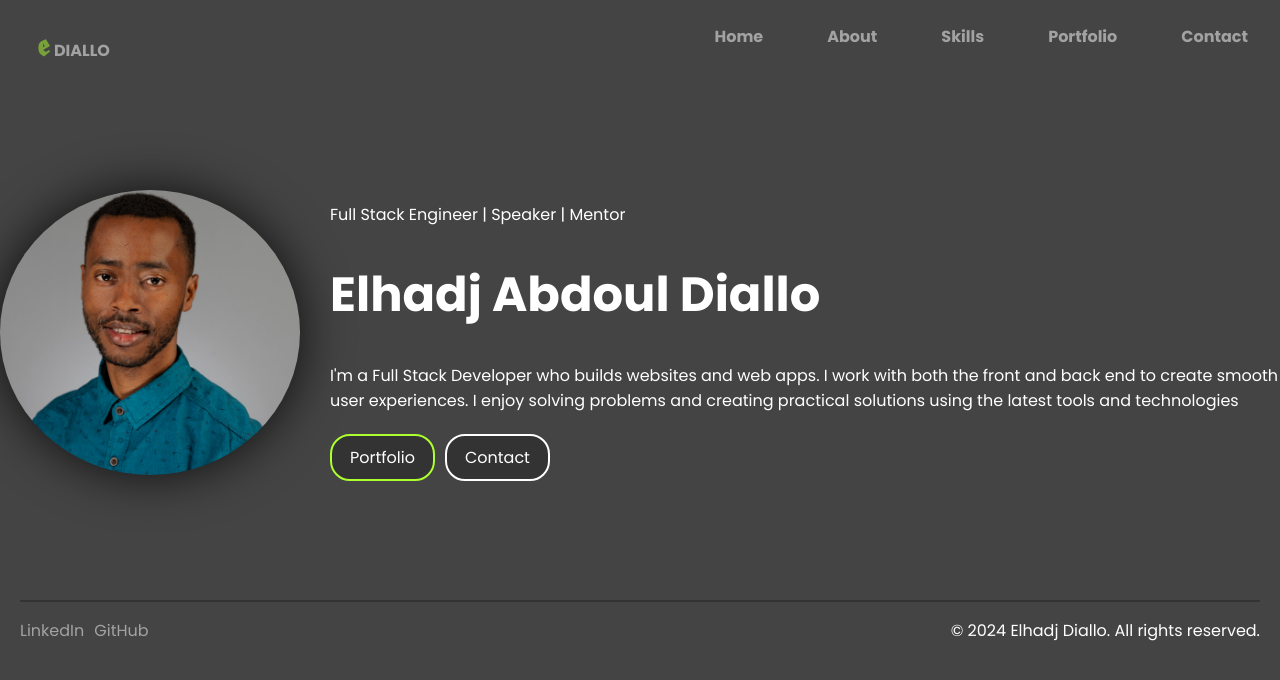
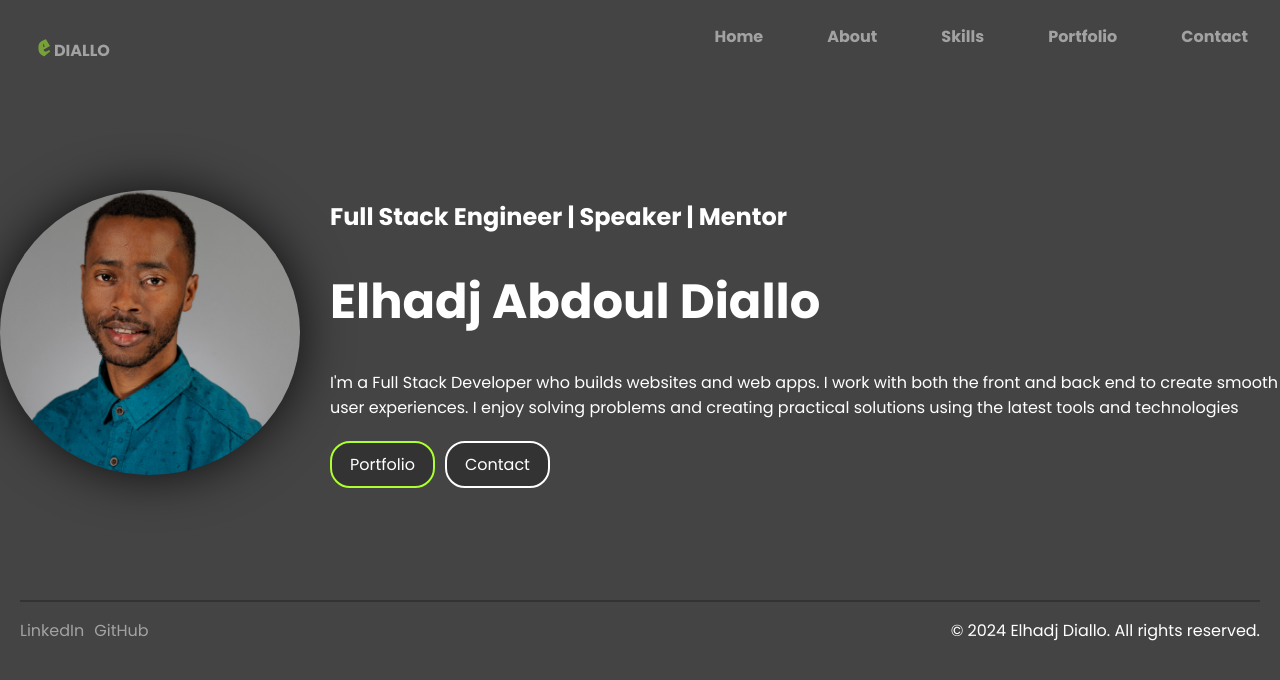
Before and after one commit to eediallo/eediallo.github.io, a React (Create React App) app in the folder my-portfolio/: page / in a window 1280 px wide. Shown: the top 680 px of the page. Built offline with nearby package versions, Linux system fonts and the light colour scheme.

Commit message:
changes title tag to h2

```diff
--- a/my-portfolio/src/pages/Home.js
+++ b/my-portfolio/src/pages/Home.js
@@ -13,7 +13,7 @@ const HomePage = () => {
           ></img>
         </div>
         <div className="profile-description">
-          <p id="title">Full Stack Engineer | Speaker | Mentor</p>
+          <h2 id="title">Full Stack Engineer | Speaker | Mentor</h2>
           <h1 id="name">Elhadj Abdoul Diallo</h1>
           <p>
             I'm a Full Stack Developer who builds websites and web apps. I work
```
